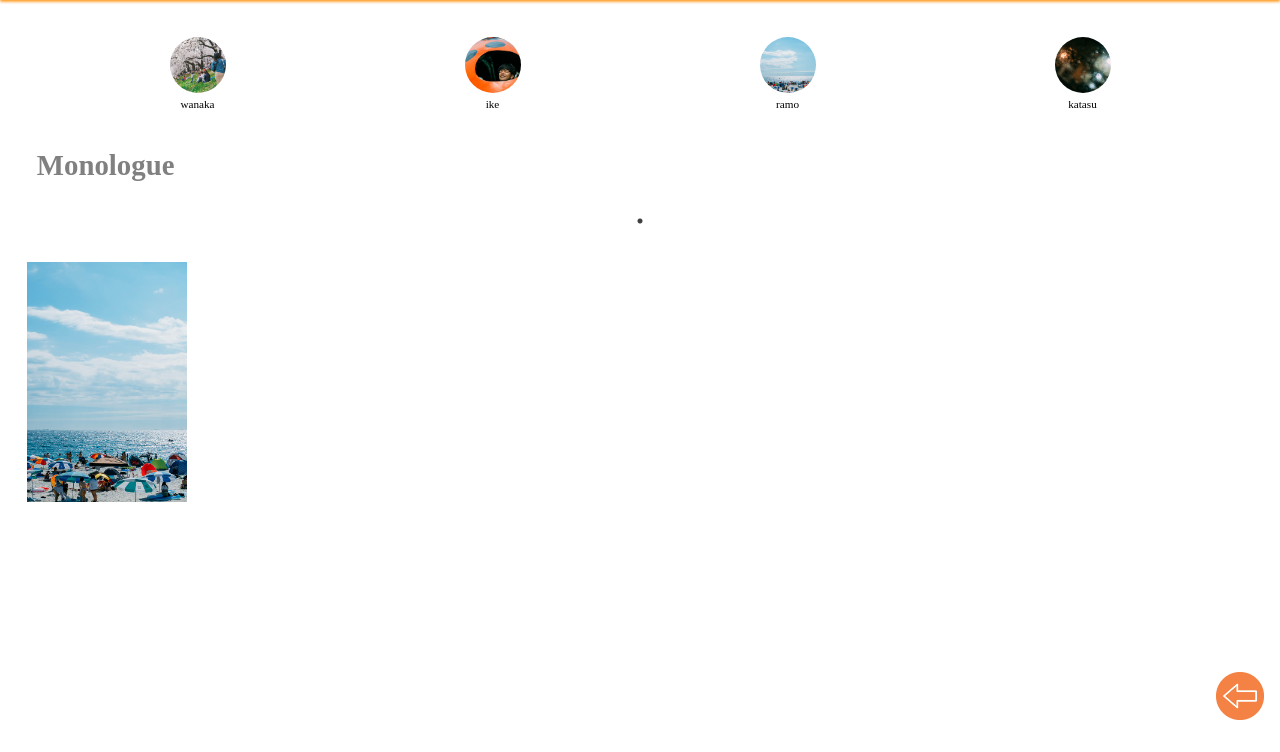
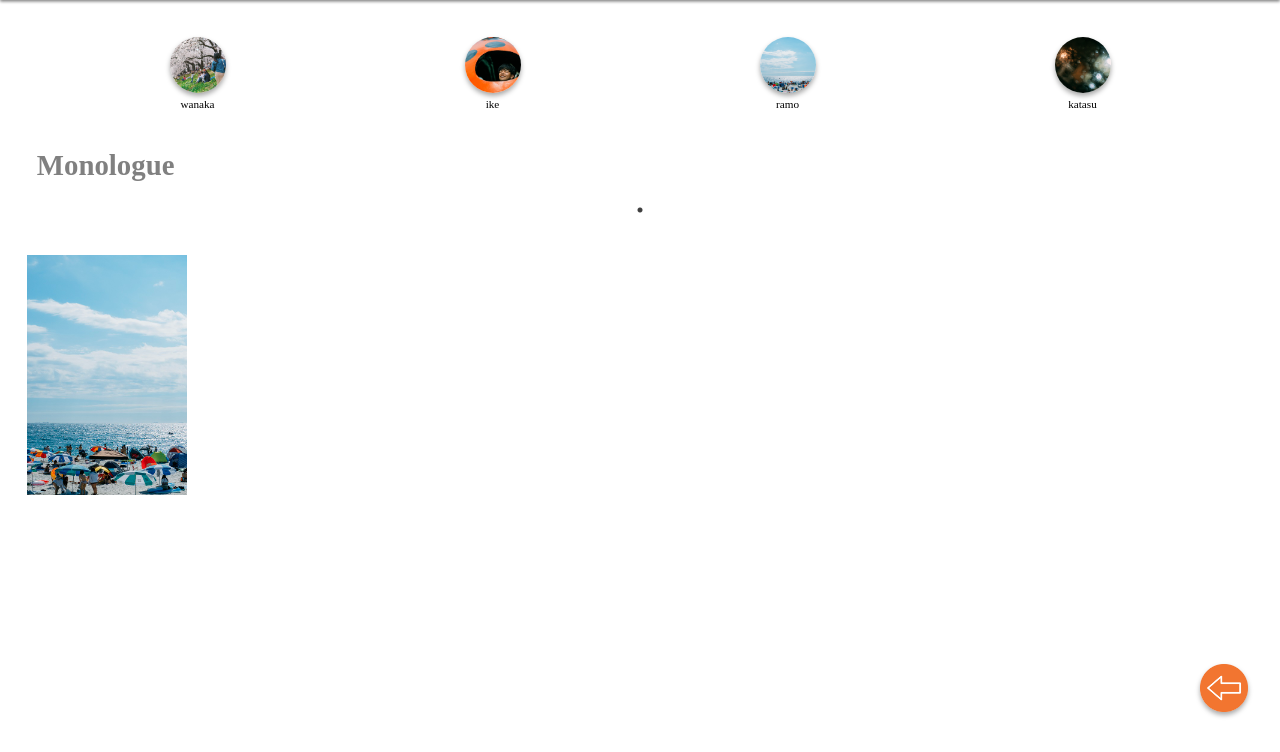
Before and after one commit to ramo798/PRACTICE-notuna, a Django app: page / in a window 1280 px wide. Shown: the part 48-800 px from the top of the page. Run offline with Django 3.2, Linux system fonts and the light colour scheme; data that the repository does not hold is empty.

Commit message:
ホームのデザイン調整
マージン等の調整、および一部カラー変更

```diff
--- a/main/static/css/home.css
+++ b/main/static/css/home.css
@@ -22,7 +22,7 @@ html, body{
   align-items: center;
   justify-content: center;
   height: 3em;
-  box-shadow: 0px 1.5px 3px darkorange;
+  box-shadow: 0px 1.5px 3px gray;
 }
 
 .title{
@@ -36,9 +36,10 @@ html, body{
 
 .form{
   position: fixed;
-  bottom: 16px;
-  right: 16px;
-  opacity: 0.9;
+  bottom: 1.5em;
+  right: 2em;
+  border-radius: 50%;
+  box-shadow: 0px 3px 5px darkgray;
 }
 
 .form a{
@@ -76,6 +77,7 @@ a:visited{
   overflow: hidden;
   border-radius: 50%;
   margin: auto;
+  box-shadow: 0px 3px 5px darkgray;
 }
 
 .img_top{
@@ -102,13 +104,13 @@ a:visited{
 }
 
 .middle{
-  margin: 1.5em 1.7em 0 1.7em;
+  margin: 0.8em 1.7em 0 1.7em;
 }
 
 .tweet{
   height: 15em;
   margin:0.1em;
-  box-shadow: 0px 0.5px 2px gray;
+  box-shadow: 0.2px 0.8px 6px darkgray;
   outline: none;
 }
 
@@ -165,8 +167,8 @@ a:visited{
 }
 
 .bottom{
-  margin: 3.5em 1.7em 0 1.7em;
-  height: 20em;
+  margin: 3.8em 1.7em 0 1.7em;
+  height: 17em;
 }
 
 .img_back{
@@ -184,7 +186,6 @@ a:visited{
 
 .prof{
   height: 3em;
-  padding-top: 1em;
 }
 
 .bold{
@@ -205,7 +206,7 @@ a:visited{
 
 .slick-prev:before,
 .slick-next:before {
-    color: gray;
+    color: darkorange;
 }
 
 @media screen and (max-width:600px) {
```
